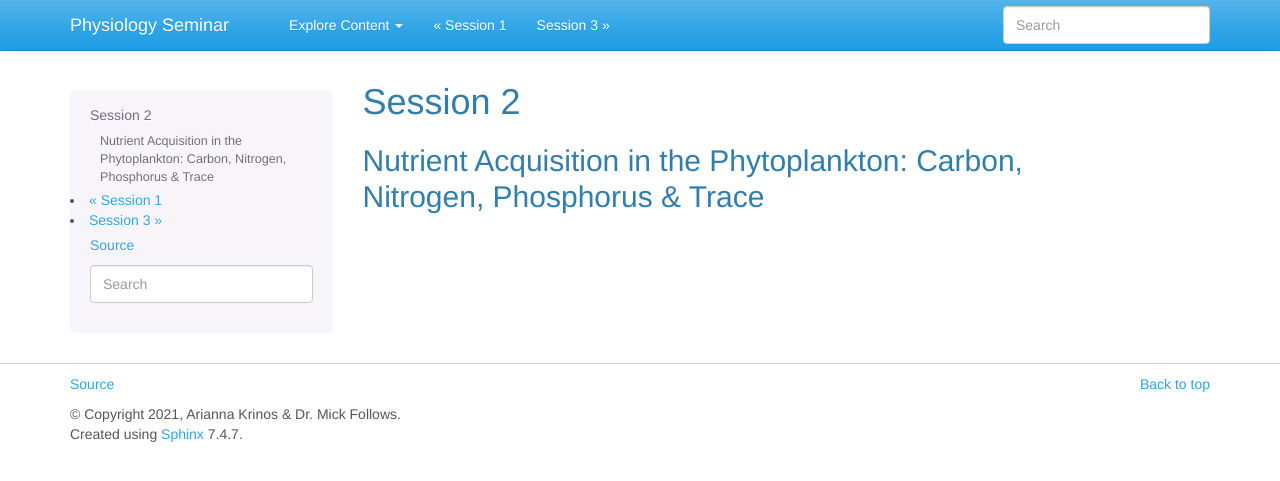
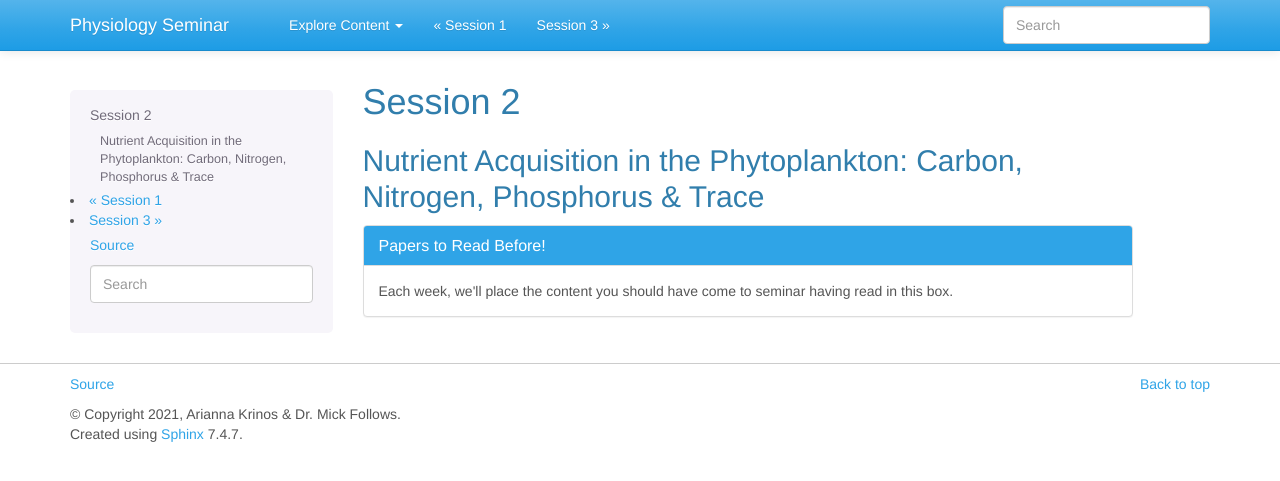
Before and after one commit to akrinos/2021-phyto-phys, a Sphinx documentation site: the page built from docs/week-three.md, in a window 1280 px wide. Shown: the top 481 px of the page. Built offline with Sphinx 7.4.7, drawn with Linux system fonts in a browser that asks for light colours.

```diff
--- a/docs/week-three.md
+++ b/docs/week-three.md
@@ -1,2 +1,11 @@
 # Session 2
 ## Nutrient Acquisition in the Phytoplankton: Carbon, Nitrogen, Phosphorus & Trace
+
+<div class="panel panel-primary">
+  <div class="panel-heading">
+    <h3 class="panel-title">Papers to Read Before!</h3>
+  </div>
+  <div class="panel-body">
+      Each week, we'll place the content you should have come to seminar having read in this box.
+  </div>
+</div>
```
Also changed, not shown: docs/index.rst (+9 -0 lines), docs/week-one.md (+9 -0 lines), docs/week-two.md (+2 -0 lines), 3 other files.
